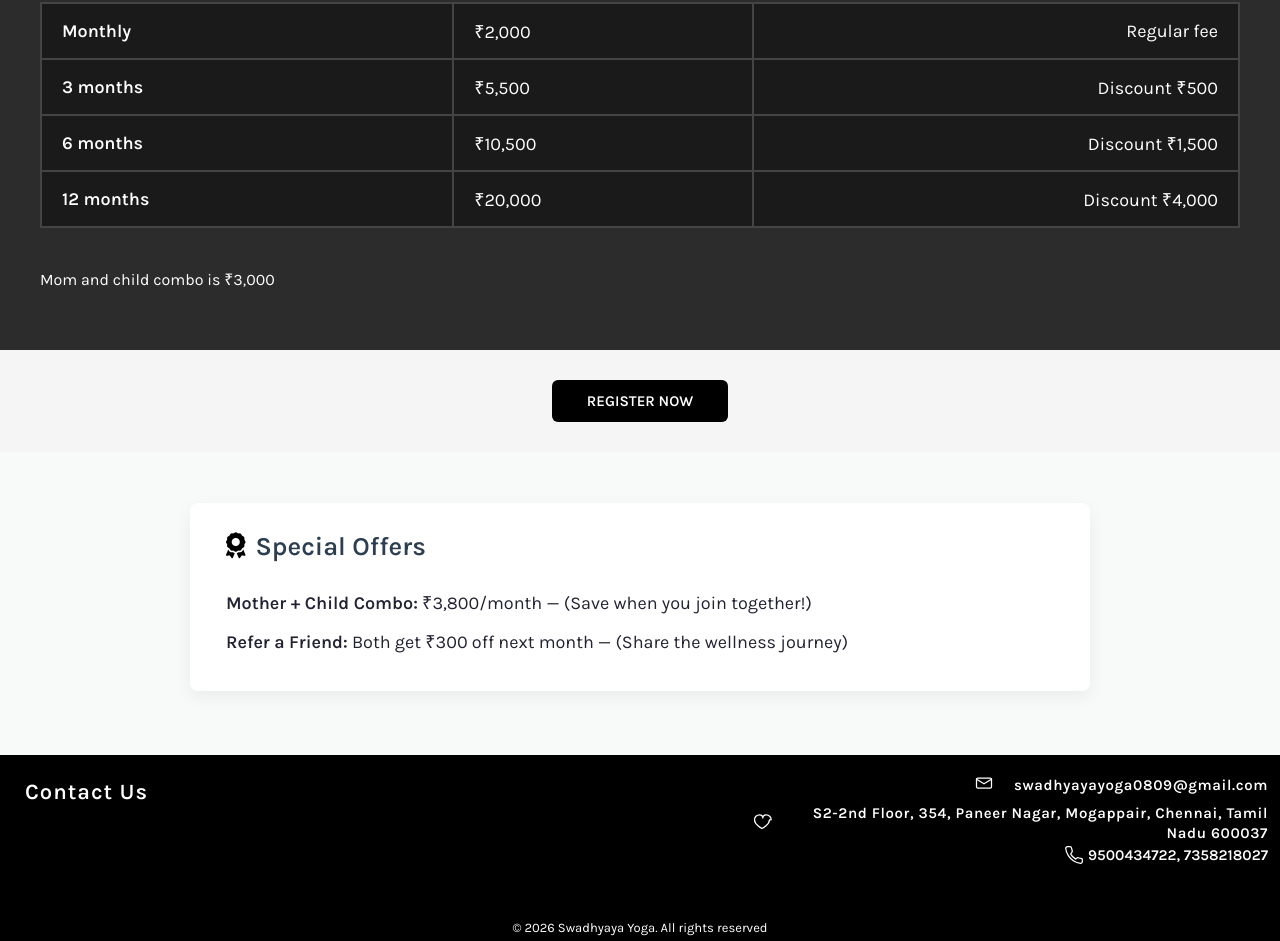
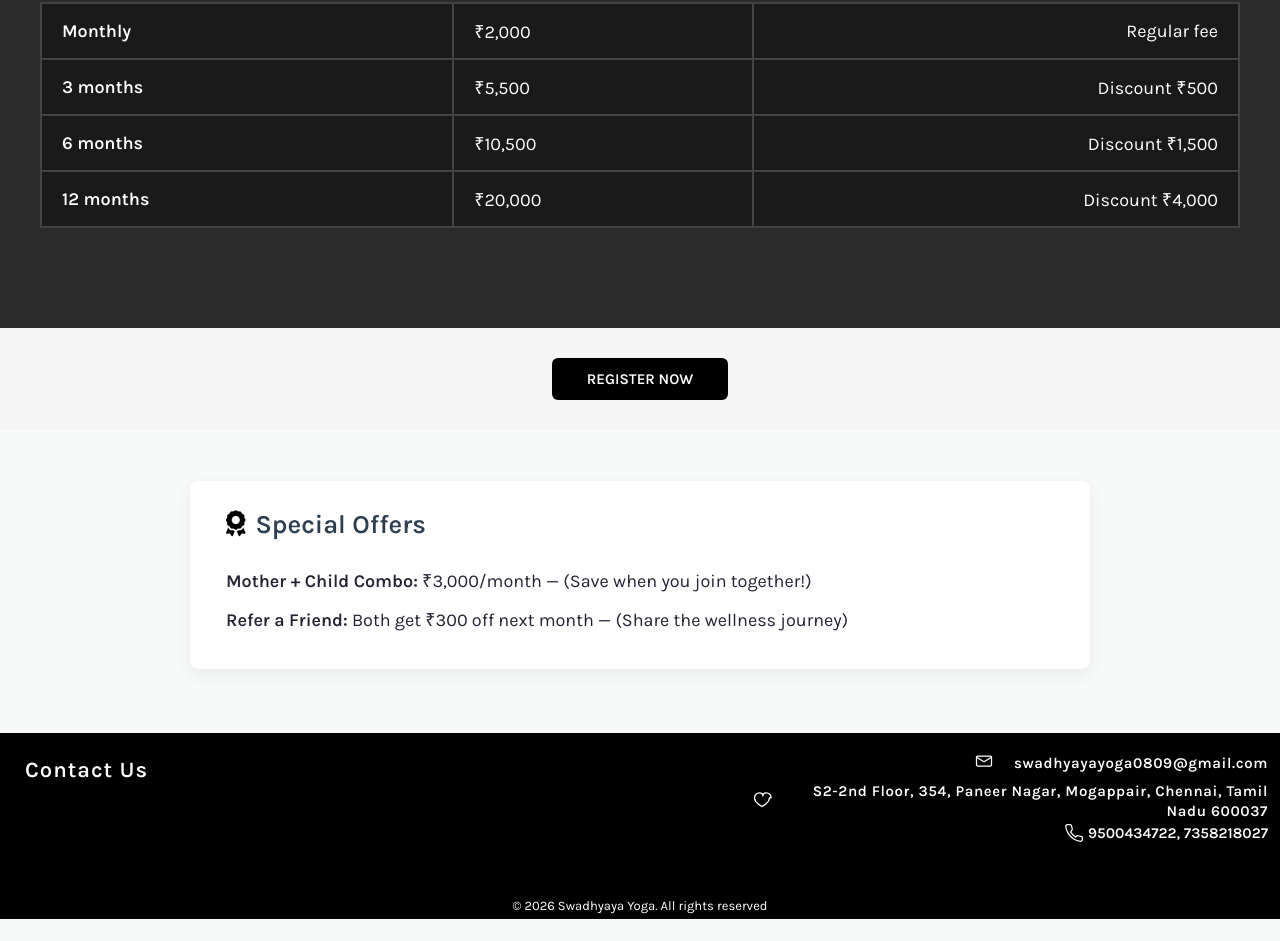
Before and after one commit to sudharsan003/Swadhyayayoga, a plain HTML site: page classes.html in a window 1280 px wide. Shown: the part 766-1707 px from the top of the page. After the commit the page ends 1685 px from the top, so only its background shows below. Drawn offline with nearby package versions, Linux system fonts and the light colour scheme.

Commit message:
Updated website changes

```diff
--- a/classes.html
+++ b/classes.html
@@ -123,7 +123,7 @@
           </tr>
         </table>
 
-        <div class="combo-offer">Mom and child combo is ₹3,000</div>
+        <!-- <div class="combo-offer">Mom and child combo is ₹3,000</div> -->
       </div>
     </section>
 
@@ -137,7 +137,7 @@
         <div class="special-card" style="background:#fff;border-radius:8px;box-shadow:0 6px 18px rgba(0,0,0,0.06);padding:28px 36px;display:inline-block;text-align:left;max-width:900px;width:100%">
           <h2 style="font-size:26px;font-weight:700;color:#2c3e50;margin-top:0;"><i class="fas fa-award" style="color:#000;margin-right:10px;"></i>Special Offers</h2>
           <ul style="list-style:none;font-size:18px;line-height:2.2;padding-left:0;margin-top:12px;margin-bottom:0;">
-            <li><strong>Mother + Child Combo:</strong> ₹3,800/month — (Save when you join together!)</li>
+            <li><strong>Mother + Child Combo:</strong> ₹3,000/month — (Save when you join together!)</li>
             <li><strong>Refer a Friend:</strong> Both get ₹300 off next month — (Share the wellness journey)</li>
             <!-- <li><strong>Trial Class:</strong> ₹200 (redeemable on joining) — (Experience before you commit)</li> -->
           </ul>
```
